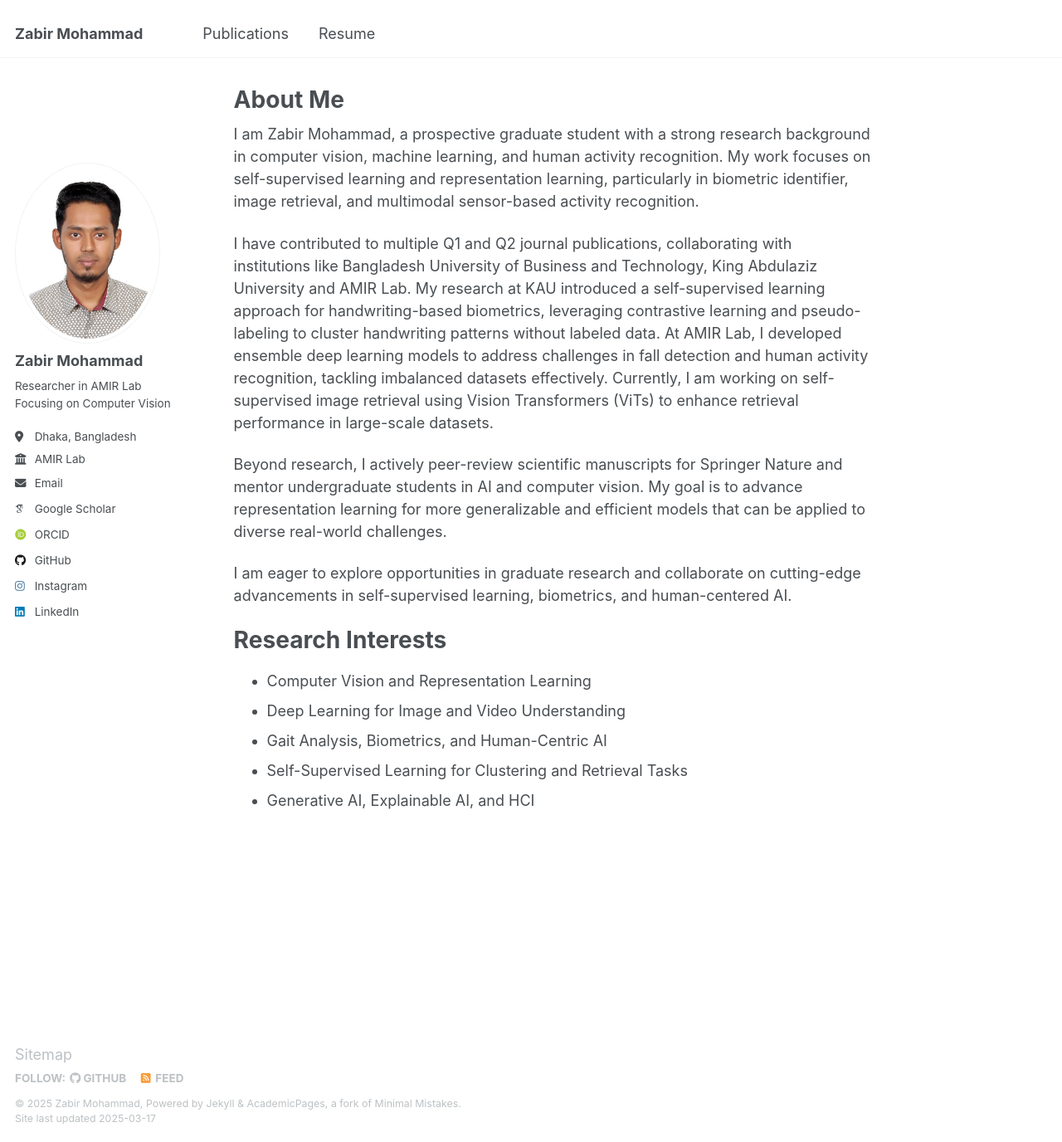
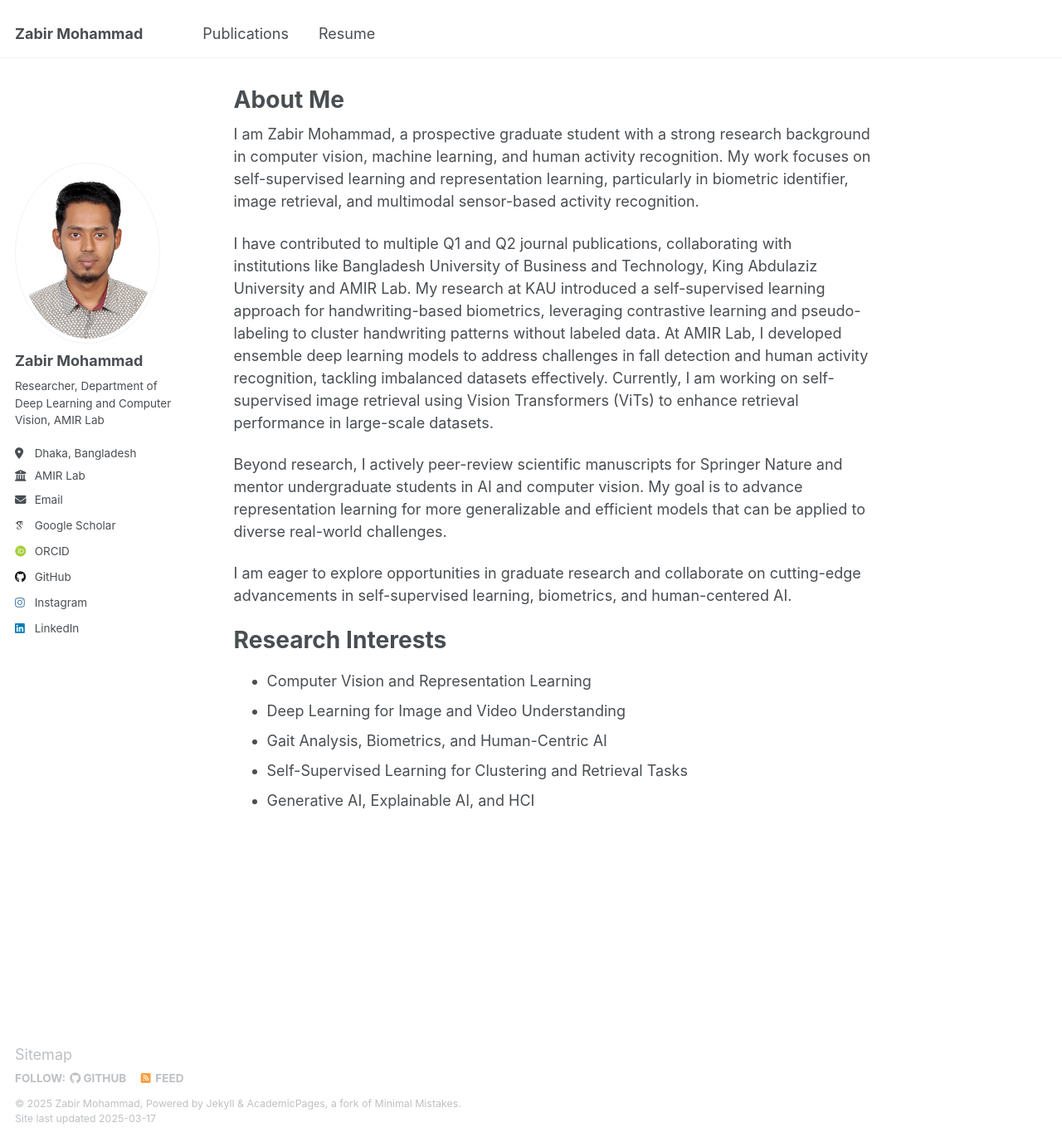
Before and after one commit to zabirmohammad/zabirmohammad.github.io, a Jekyll site: the page built from _pages/about.md, in a window 1280 px wide and 1376 px high. Shown: the whole window at 83% size. Built offline with Jekyll 4.4.1, drawn with Linux system fonts in a browser that asks for light colours; some web fonts are replaced.

Commit message:
Update _config.yml

```diff
--- a/_config.yml
+++ b/_config.yml
@@ -25,7 +25,7 @@ author:
   avatar: "profile.jpeg"
   name: "Zabir Mohammad"
   pronouns: # example: "she/her"
-  bio: "Researcher in AMIR Lab Focusing on Computer Vision"
+  bio: "Researcher, Department of Deep Learning and Computer Vision, AMIR Lab"
   location: "Dhaka, Bangladesh"
   employer: "AMIR Lab"
   uri: # URL
```
